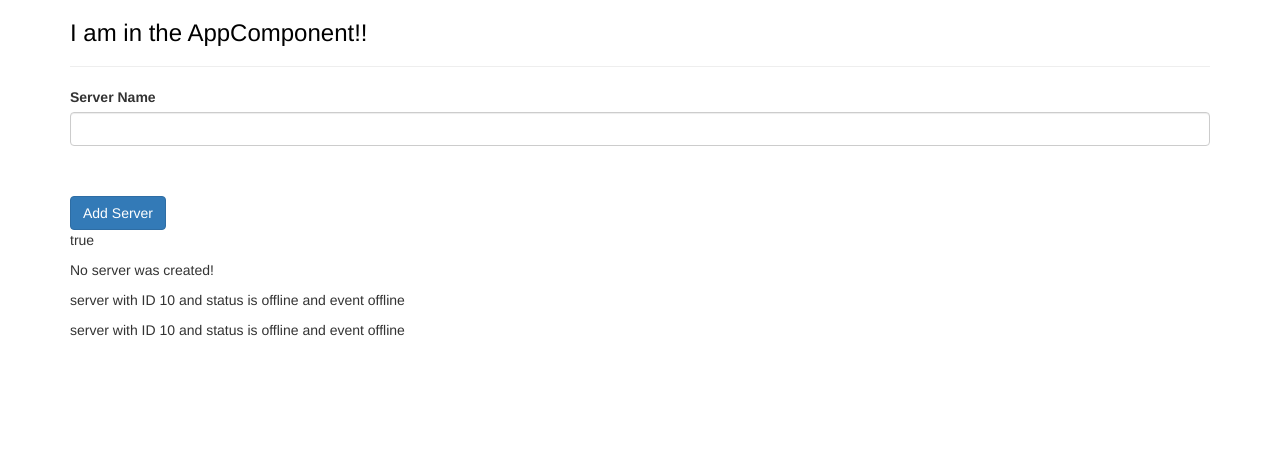
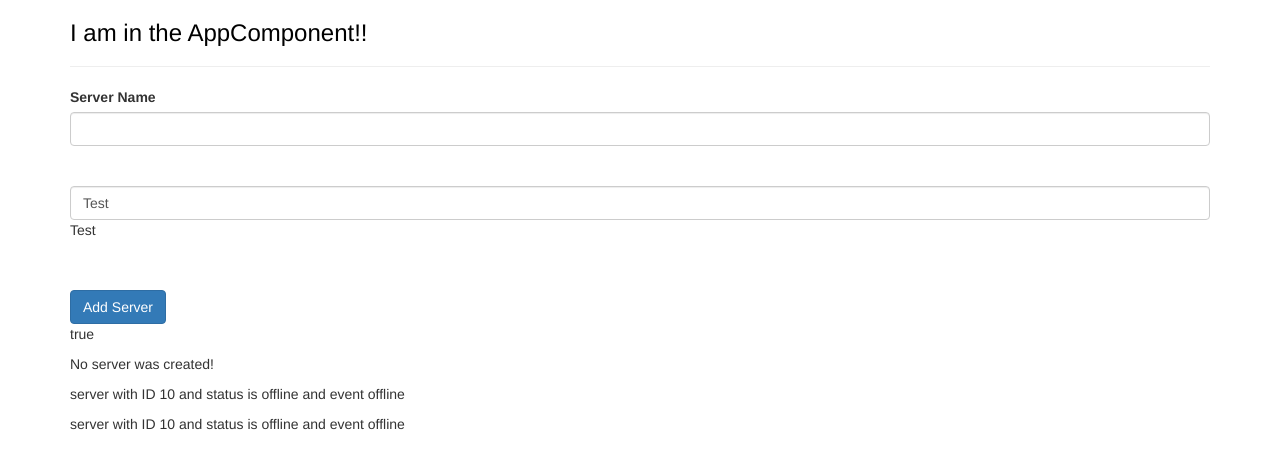
Before and after one commit to mmsmz/practice-angular6, an Angular app: page / in a window 1280 px wide. Shown: the top 468 px of the page. Built offline with nearby package versions, Linux system fonts and the light colour scheme.

Commit message:
update
update

```diff
--- a/src/app/app.module.ts
+++ b/src/app/app.module.ts
@@ -7,6 +7,7 @@ import { AppComponent } from './app.component';
 import { ServerComponent } from './server/server.component';
 import { ServersComponent } from './servers/servers.component';
 
+import { FormsModule } from '@angular/forms';
 
 @NgModule({
   declarations: [
@@ -16,7 +17,9 @@ import { ServersComponent } from './servers/servers.component';
   ],
   imports: [
     BrowserModule,
-    AppRoutingModule
+    AppRoutingModule,
+    FormsModule
+
   ],
   providers: [],
   bootstrap: [AppComponent]
--- a/src/app/servers/servers.component.html
+++ b/src/app/servers/servers.component.html
@@ -1,7 +1,12 @@
 <label for="">Server Name</label>
 <input type="text" class="form-control" (input)="onUpdateServerName($event)">
+
+<!-- above is event binding -->
+<br><br>
+<!-- two-way databinding = > prperty and event binding -->
+<input type="text" class="form-control" [(ngModel)] ="serverName">
+
 <p>{{serverName}}</p>
-
 <br><br>
 <button class="btn btn-primary" [disabled]="!allowNewServer" (click)="onCreationServer()" >Add Server</button>
 <!-- <p>{{allowNewServer}}</p> -->
--- a/src/app/servers/servers.component.ts
+++ b/src/app/servers/servers.component.ts
@@ -12,7 +12,9 @@ export class ServersComponent implements OnInit {
   allowNewServer = false;
   serverCreationStatus = 'No server was created!';
 
-  serverName = '';
+  // serverName = '';
+  serverName = 'Test';
+
   constructor() {
     setTimeout(()=>{
       this.allowNewServer = true;
```
